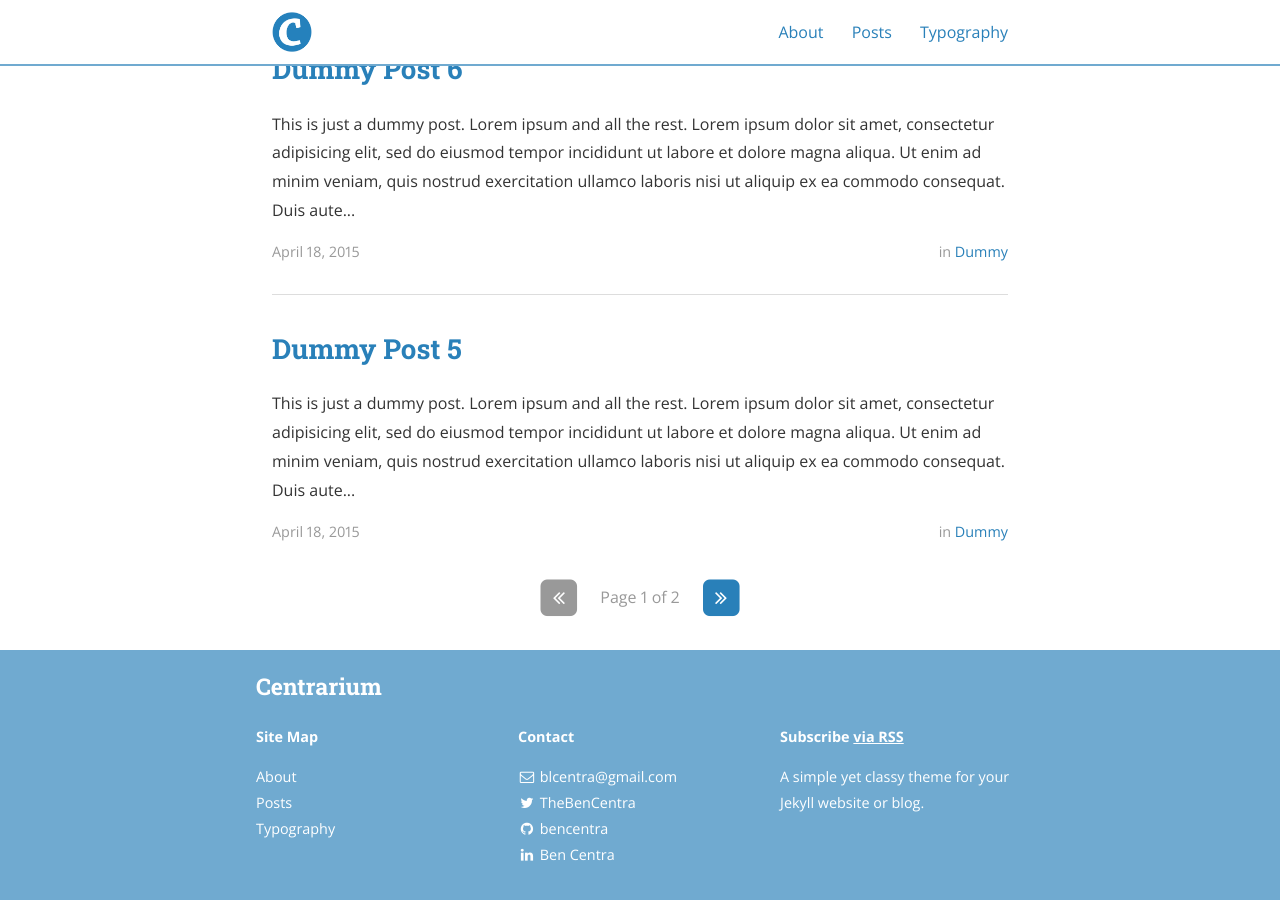
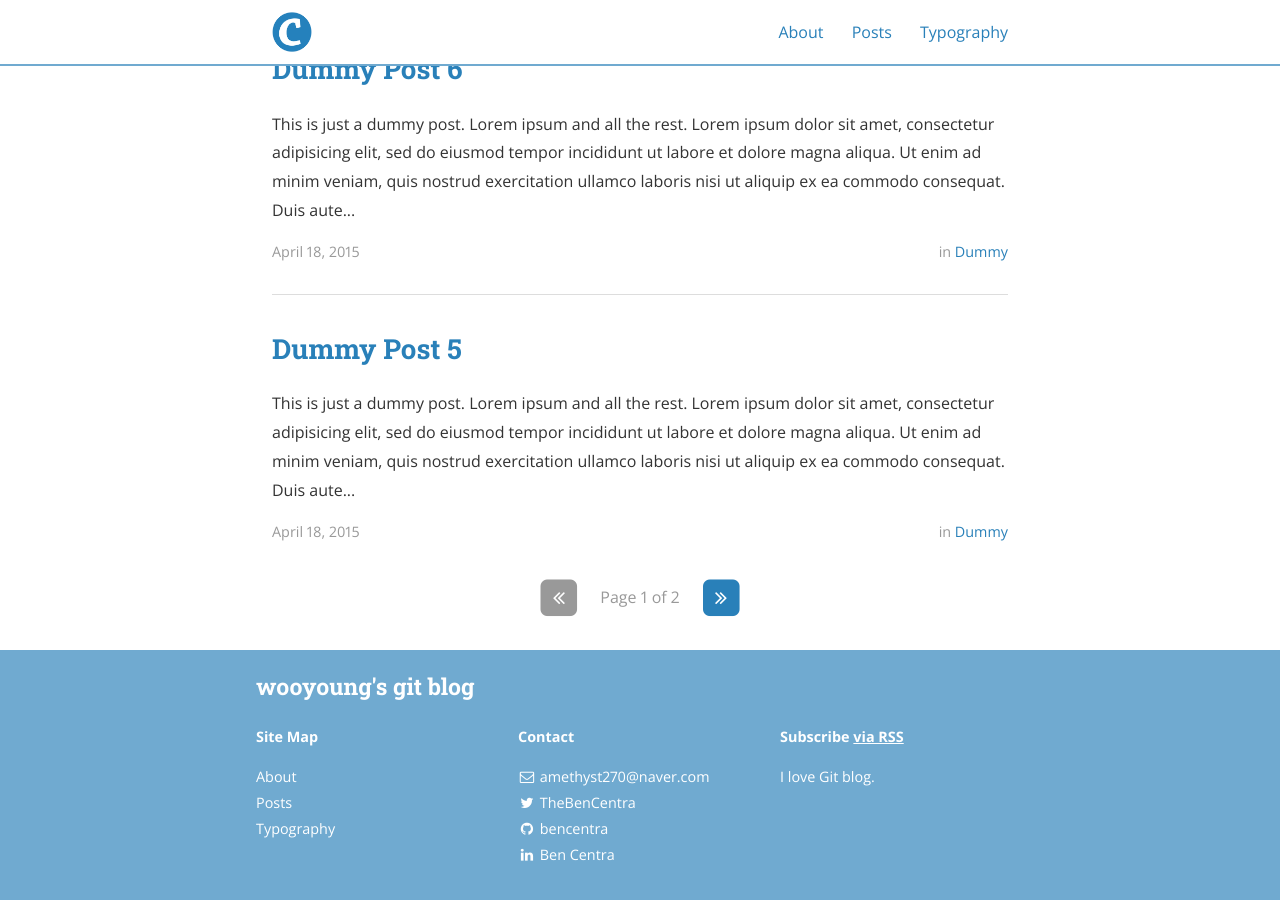
Before and after one commit to ujumom/ujumom.github.io, a Jekyll site: the page built from index.html, in a window 1280 px wide and 900 px high, scrolled down 1275 px. Built offline with Jekyll 4.4.1, drawn with Linux system fonts in a browser that asks for light colours; nearby versions of some CDN libraries; the list of posts is cut into pages by our own code; some of the changed text lies outside the part shown.

Commit message:
Title changed

```diff
--- a/_config.yml
+++ b/_config.yml
@@ -9,12 +9,12 @@ exclude:
   - "/vendor/"
 
 # Site settings
-title: Centrarium
-subtitle: "A simple yet classy theme for your Jekyll website or blog"
-email: blcentra@gmail.com
-name: Ben Centra
+title: wooyoung's git blog
+subtitle: "Welcome to my blog"
+email: amethyst270@naver.com
+name: WooYoung
 description: >
-  A simple yet classy theme for your Jekyll website or blog.
+  I love Git blog.
 # Base URL of site (i.e. /blog). It should always start with a slash,
 # and never end with a slash. Set it to a blank value if hosting at the
 # root of your server.
```
